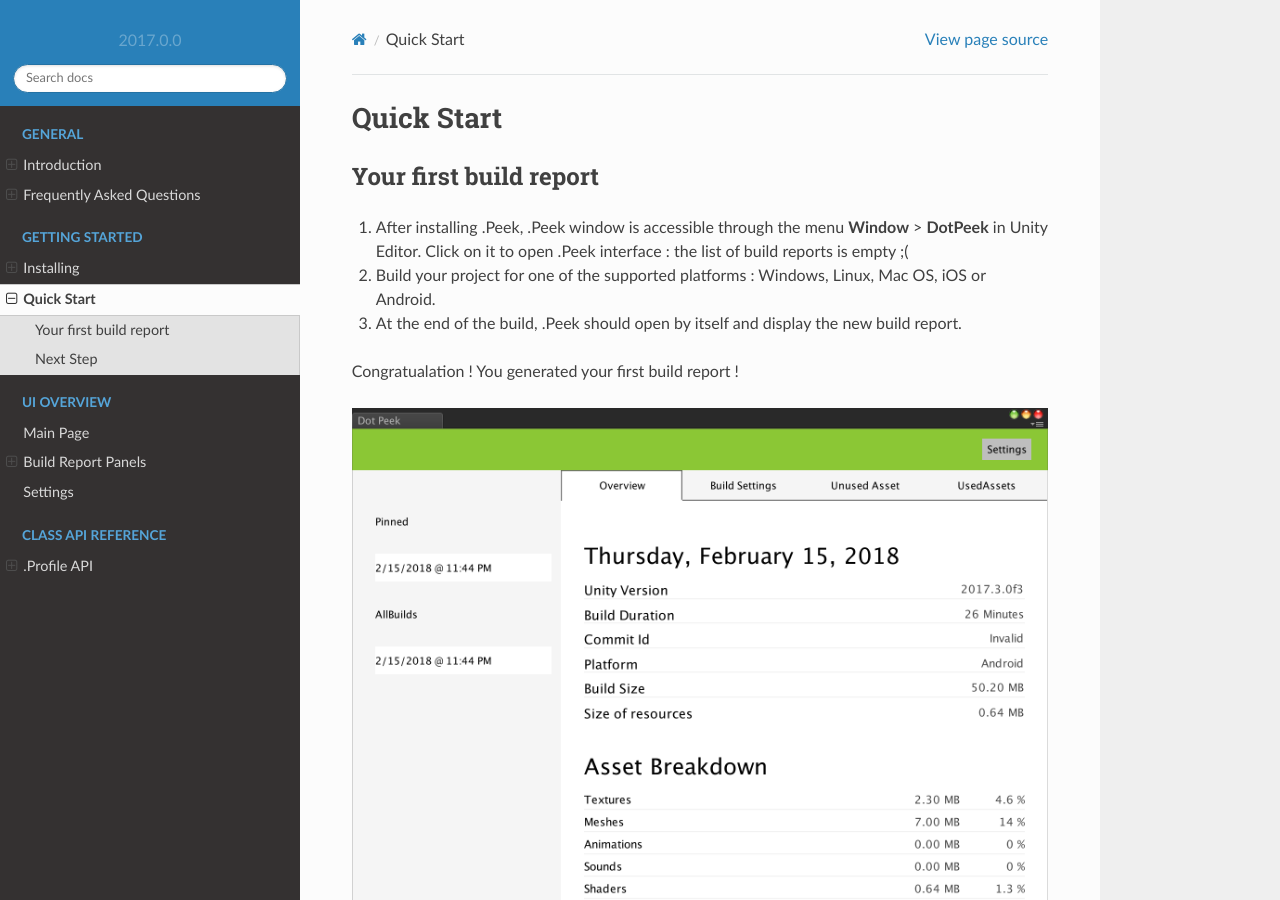
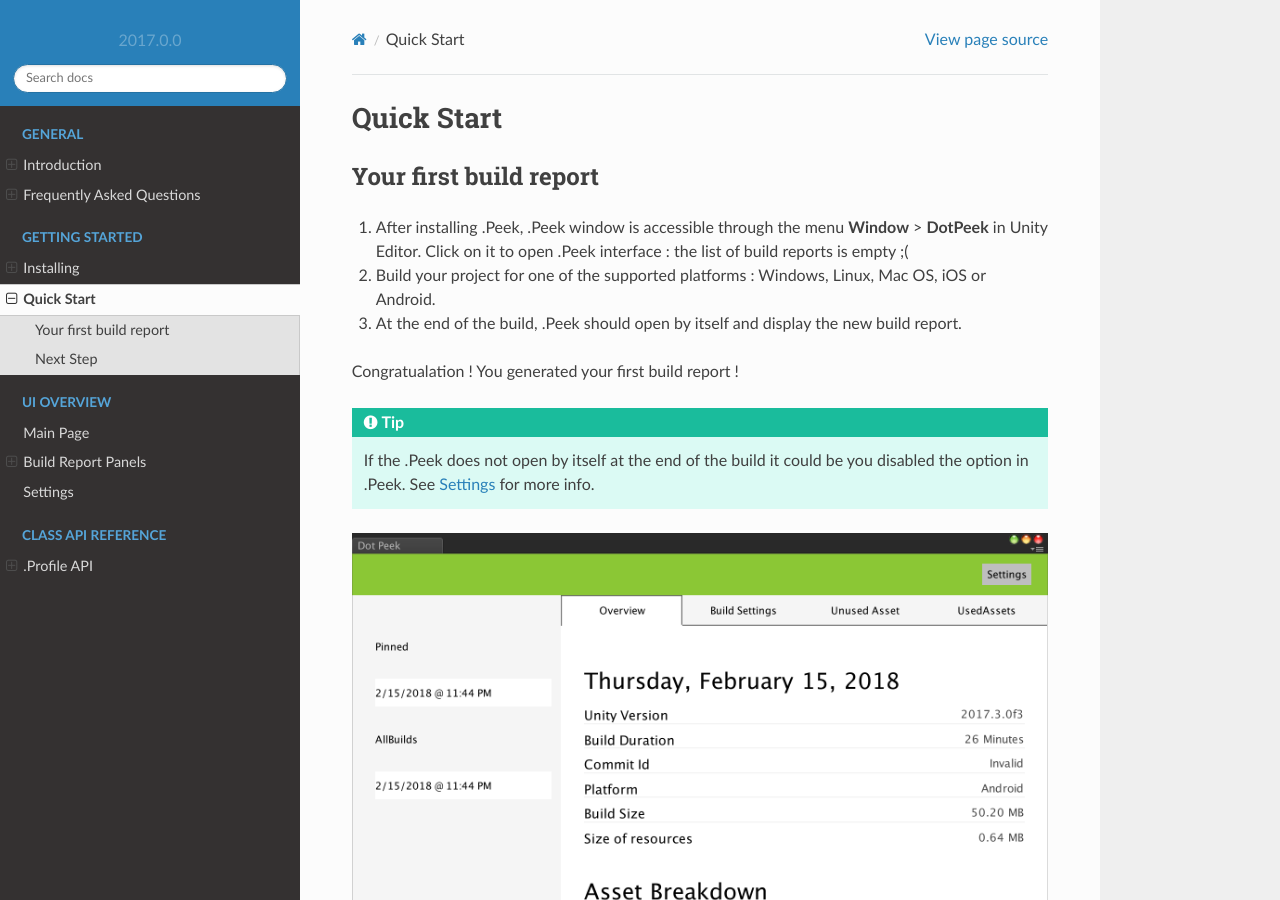
Before and after one commit to WellFiredDevelopment/dotPeekDocumentation, a Sphinx documentation site: the page built from sphinx/source/getting-started/quickstart.rst, in a window 1280 px wide and 900 px high. Built offline with Sphinx 7.4.7 and the Read the Docs theme 2.0.0, drawn with Linux system fonts in a browser that asks for light colours.

```diff
--- a/sphinx/source/getting-started/quickstart.rst
+++ b/sphinx/source/getting-started/quickstart.rst
@@ -13,6 +13,9 @@
 
 Congratualation ! You generated your first build report !
 
+.. tip :: If the .Peek does not open by itself at the end of the build it could be you disabled the option in .Peek. See
+          :ref:`doc_ui-overview_settings-page` for more info.
+
 .. image:: images/quickstart/first-build-report.png
 
 Next Step
--- a/sphinx/source/ui-overview/build-report-panels/build-report-overview.rst
+++ b/sphinx/source/ui-overview/build-report-panels/build-report-overview.rst
@@ -16,7 +16,7 @@
    .. tip::   Note that .Peek records the time based on callbacks triggered by Unity Editor before and after it produced a build.
               Since several scripts in your project may make use of these callbacks, Unity provides a way to order them. .Peek by default
               will try to receive the prebuild callback as early as possible, and the postbuild callback as late as possible. You can
-              programmatically change these settings, see ....
+              programmatically change these settings, see XXXXXXXXX
 
 Commit Id
    If your Unity project is linked to a VCS repository, then the commit id at build time will be saved and display here. Note that .Peek supports
--- a/sphinx/source/ui-overview/settings-page.rst
+++ b/sphinx/source/ui-overview/settings-page.rst
@@ -1,3 +1,5 @@
+.. _doc_ui-overview_settings-page:
+
 Settings
 ========
 
```
Also changed, not shown: sphinx/source/getting-started/images/quickstart/settings.png (deleted).
